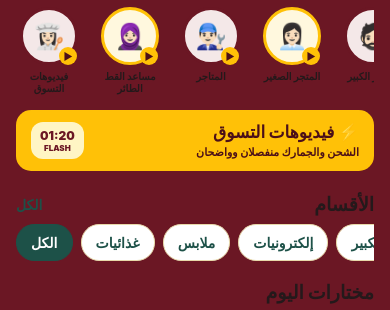
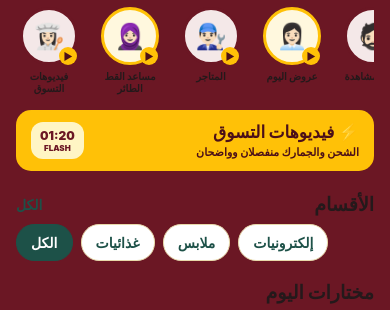
Before and after one commit to deksidra-source/-almatjar-alalami-syria, a React Native app in the folder expo-app/: screen / in a window 390 px wide. Shown: the part 152-462 px from the top of the page. Built offline with nearby package versions, Linux system fonts and the light colour scheme.

Commit message:
fix: hide merchant categories from public storefront

```diff
--- a/expo-app/App.tsx
+++ b/expo-app/App.tsx
@@ -16,7 +16,7 @@ const products: Product[] = [
   { id: '5', title: 'مولدة ديزل 60 KVA', category: 'machines', governorate: 'حلب', price: 6400, store: 'حلول الطاقة', large: true },
   { id: '6', title: 'رافعة شوكية 2.5 طن', category: 'machines', governorate: 'دمشق', price: 11800, store: 'المهندس للآليات', large: true },
 ];
-const categoryKeys = ['all', 'food', 'fashion', 'electronics', 'machines'];
+const categoryKeys = ['all', 'food', 'fashion', 'electronics'];
 const categoryLabels: Record<string, string> = { all: 'all', food: 'food', fashion: 'fashion', electronics: 'electronics', machines: 'machines' };
 const extras: Record<Language, Record<string, string>> = {
   ar: { support: 'الدعم', supportTitle: 'مركز الدعم المباشر', supportText: 'اسأل فريق المتجر عن الطلب أو الشحن أو الاستلام.', dataSaver: 'توفير البيانات', dataSaverOn: 'مفعّل', ai: 'مساعد القط الطائر', visualSearch: 'البحث بالصور', tryOn: 'استوديو تجربة الألوان', reels: 'فيديوهات التسوق', groupBuy: 'الشراء الجماعي', cod: 'الدفع عند الباب', manualPay: 'الدفع اليدوي بين البائع والمشتري', settlement: 'تسوية يدوية بين البائع والإدارة', choosePayment: 'اختر طريقة الدفع', paymentNote: 'لا يتم الدفع الإلكتروني في هذه النسخة التجريبية.', sendMessage: 'إرسال رسالة', messagePlaceholder: 'اكتب رسالتك هنا…', offlineReady: 'السلة محفوظة ويمكن مزامنتها عند عودة الشبكة', featureDemo: 'واجهة تجريبية جاهزة للربط', location: 'موقع التسليم', landmark: 'أقرب نقطة دالة', mapPin: 'تحديد نقطة على الخريطة', pinAdded: 'تم تحديد النقطة', deliveryMode: 'طريقة الاستلام', doorDelivery: 'التوصيل إلى الباب', pickupPoint: 'نقطة استلام شريكة' },
@@ -66,7 +66,7 @@ export default function App() {
 function Header({ t, rtl, cartCount, onCart, onAccount, onLanguage, onMenu }: any) { return <View style={[styles.header, rtl && styles.rowRTL]}><Pressable onPress={onMenu} style={styles.headerMenuButton}><Text style={styles.headerMenuText}>☰</Text></Pressable><View style={styles.brandBlock}><Text style={styles.brand}>{t.brand}</Text><Text style={styles.brandSub}>{t.country}</Text></View><View style={styles.headerActions}><Pressable onPress={onLanguage} style={styles.langButton}><Text style={styles.langButtonText}>文 A ع</Text></Pressable><Pressable onPress={onAccount} style={styles.circle}><Text style={styles.circleText}>◉</Text></Pressable><Pressable onPress={onCart} style={styles.cartCircle}><Text style={styles.circleText}>🛒</Text>{cartCount > 0 && <View style={styles.badge}><Text style={styles.badgeText}>{cartCount}</Text></View>}</Pressable></View></View>; }
 function Home({ t, rtl, language, query, setQuery, category, setCategory, visible, onProduct, onAdd, onRoom, onFeature }: any) { return <ScrollView contentContainerStyle={styles.content} showsVerticalScrollIndicator={false}>
   <View style={[styles.search, rtl && styles.rowRTL]}><Text style={styles.searchIcon}>⌕</Text><TextInput value={query} onChangeText={setQuery} placeholder={t.search} placeholderTextColor={MUTED} style={[styles.searchInput, rtl && styles.textRTL]} /><Pressable onPress={() => onFeature('visual')} style={styles.visualSearchButton}><Text style={styles.visualSearchIcon}>⌾</Text></Pressable></View>
-  <ScrollView horizontal showsHorizontalScrollIndicator={false} contentContainerStyle={styles.stories}>{['👩🏻‍🍳','🧕🏻','👨🏻‍🔧','👩🏻‍💼','🧔🏻'].map((icon, index) => <Pressable key={index} style={styles.story} onPress={() => onProduct(visible[index % Math.max(visible.length, 1)] || products[0])}><View style={[styles.storyRing, index % 2 ? styles.storyRingGold : styles.storyRingBurgundy]}><Text style={styles.storyIcon}>{icon}</Text><Text style={styles.storyPlay}>▶</Text></View><Text style={styles.storyLabel}>{[t.reels, t.ai, t.stores, t.smallStore, t.largeStore][index]}</Text></Pressable>)}</ScrollView>
+  <ScrollView horizontal showsHorizontalScrollIndicator={false} contentContainerStyle={styles.stories}>{['👩🏻‍🍳','🧕🏻','👨🏻‍🔧','👩🏻‍💼','🧔🏻'].map((icon, index) => <Pressable key={index} style={styles.story} onPress={() => onProduct(visible[index % Math.max(visible.length, 1)] || products[0])}><View style={[styles.storyRing, index % 2 ? styles.storyRingGold : styles.storyRingBurgundy]}><Text style={styles.storyIcon}>{icon}</Text><Text style={styles.storyPlay}>▶</Text></View><Text style={styles.storyLabel}>{[t.reels, t.ai, t.stores, 'عروض اليوم', 'الأكثر مشاهدة'][index]}</Text></Pressable>)}</ScrollView>
   <View style={[styles.flashBanner, rtl && styles.rowRTL]}><View style={{ flex: 1 }}><Text style={styles.flashTitle}>⚡ {t.reels}</Text><Text style={styles.flashText}>{t.clearCosts}</Text></View><View style={styles.flashTimer}><Text style={styles.flashTimerText}>01:20</Text><Text style={styles.flashTimerCaption}>FLASH</Text></View></View>
   <SectionTitle title={t.sections} action={t.all} rtl={rtl} /><ScrollView horizontal showsHorizontalScrollIndicator={false} contentContainerStyle={styles.chips}>{categoryKeys.map(key => <Pressable key={key} onPress={() => setCategory(key)} style={[styles.chip, category === key && styles.chipActive]}><Text style={[styles.chipText, category === key && styles.chipTextActive]}>{categoryName(t, key, language)}</Text></Pressable>)}</ScrollView>
   <SectionTitle title={t.featured} action="" rtl={rtl} /><View style={styles.productGrid}>{visible.map((item: Product) => <ProductCard key={item.id} t={t} product={item} onPress={() => onProduct(item)} onAdd={() => onAdd(item)} />)}</View>
```
